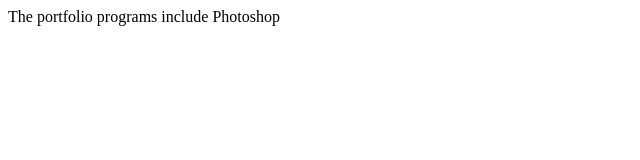
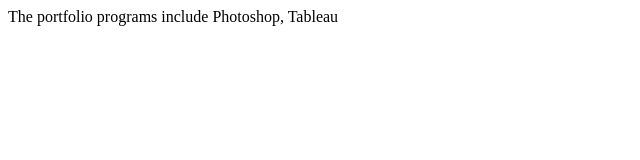
Before and after one commit to Khadudu/lect0, a plain HTML site: page index.html in a window 1280 px wide. Shown: the full height of the page, 0-640 px from the left. Drawn offline with Linux system fonts and the light colour scheme.

Commit message:
programs

```diff
--- a/index.html
+++ b/index.html
@@ -5,7 +5,7 @@
     <title>The Portfolio Page</title>
   </head>
   <body>
-    The portfolio programs include Photoshop
+    The portfolio programs include Photoshop, Tableau
   </body>
 
 </html>
```
